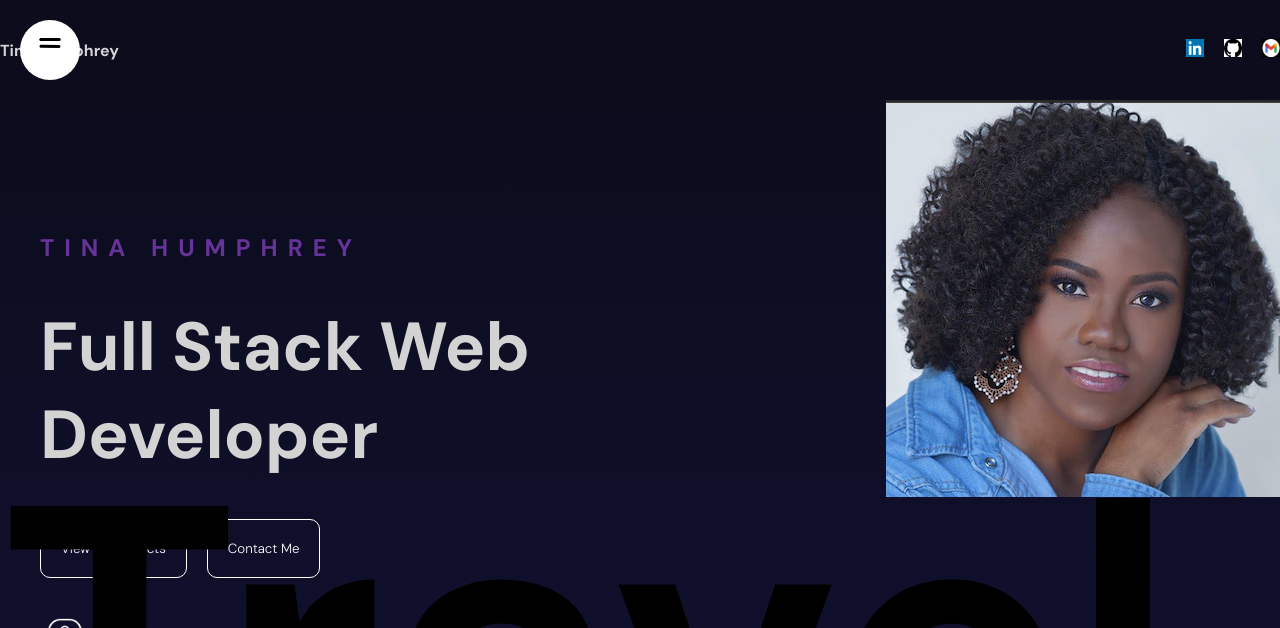
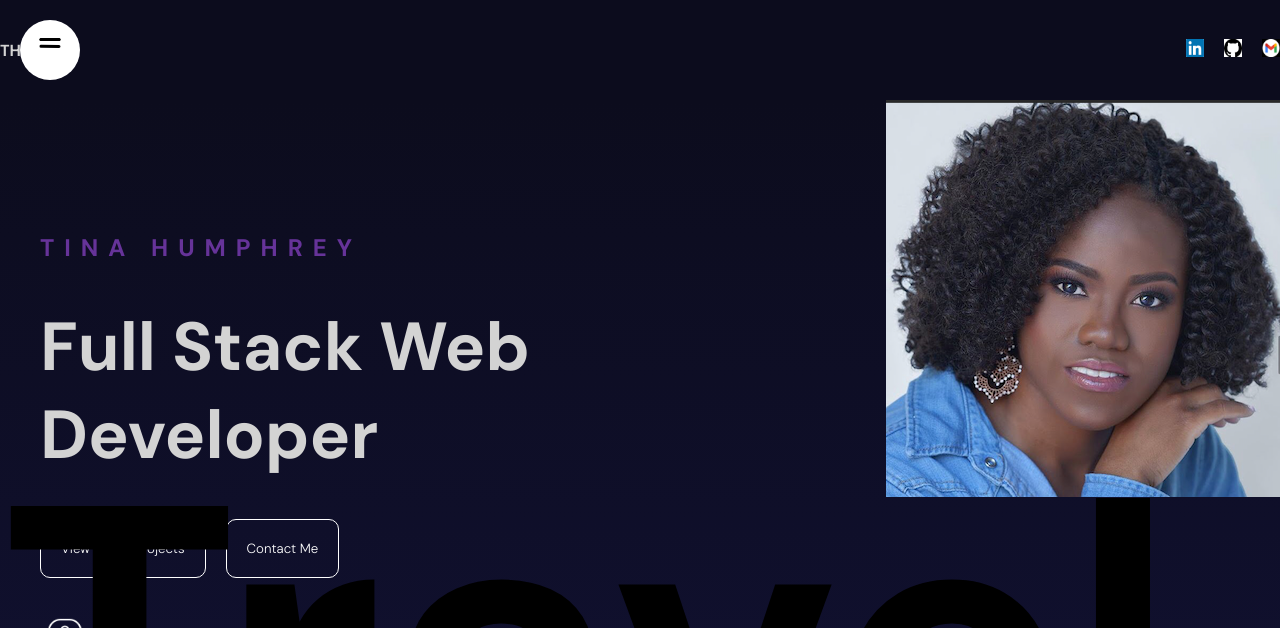
Before and after one commit to humphreyt12/Tinas-REACT-Portfolio, a React (Vite) app: page / in a window 1280 px wide. Shown: the top 628 px of the page. Built offline with nearby package versions, Linux system fonts and the light colour scheme.

Commit message:
commit changes to hero, navbar, sidebar

```diff
--- a/src/components/hero/Hero.jsx
+++ b/src/components/hero/Hero.jsx
@@ -4,6 +4,7 @@
 import "./hero.scss";
 
 const Hero = () => {
+
     return (
         <div className="hero">
             <div className="wrapper">
@@ -11,7 +12,7 @@ const Hero = () => {
                     <h2>TINA HUMPHREY</h2>
                     <h1>Full Stack Web Developer</h1>
                     <div className="buttons">
-                        <button>View my Projects</button>
+                        <button>View Latest Projects</button>
                         <button>Contact Me</button>
                     </div>
                 <img src ="/scroll.png" alt="Scroll Icon" />
--- a/src/components/hero/hero.scss
+++ b/src/components/hero/hero.scss
@@ -38,6 +38,7 @@
                 cursor: pointer;
                 font-weight: 300;
             }
+
         }
 
 
--- a/src/components/navbar/Navbar.jsx
+++ b/src/components/navbar/Navbar.jsx
@@ -1,4 +1,4 @@
-import Sidebar from "../sidebar/sidebar";
+import Sidebar from "../sidebar/Sidebar";
 import "./navbar.scss"
 import {motion} from "framer-motion"
 
@@ -13,7 +13,7 @@ const Navbar = () => {
                 initial={{ opacity:0, scale:0.5 }}
                 animate={{ opacity:1, scale:1 }}
                 transition={{ duration:0.5 }}
-                >Tina Humphrey
+                >TH
                 </motion.span>
                 <div className="contact">
                     <a target = "_blank" href="https://www.linkedin.com/in/tinahumphrey/"><img src="/linkedin.png" alt="Tina's LinkedIn Link" /></a>
--- a/src/components/navbar/navbar.scss
+++ b/src/components/navbar/navbar.scss
@@ -1,3 +1,9 @@
+*{
+    padding: 0%;
+    box-sizing: border-box;
+    font-family: 'DM Sans', 'sans-serif';
+}
+
 .navbar{
     height: 100px;
 
--- a/src/components/sidebar/sidebar.scss
+++ b/src/components/sidebar/sidebar.scss
@@ -1,3 +1,11 @@
+
+*{
+    padding: 0%;
+    margin: 0%;
+    box-sizing: border-box;
+    font-family: 'DM Sans', 'sans-serif';
+}
+
 .sidebar{
     display: flex;
     flex-direction: column;
```
